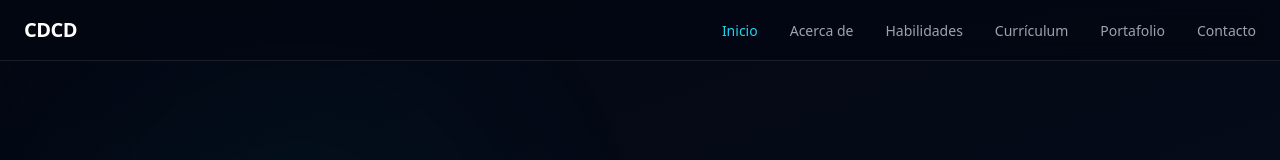
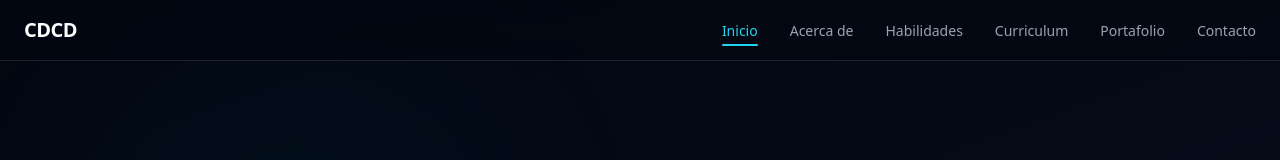
Before and after one commit to cchacon-2021560/Portafolio, a React (Vite) app in the folder frontend/: page / in a window 1280 px wide. Shown: the top 160 px of the page. Built offline with nearby package versions, Linux system fonts and the light colour scheme.

Commit message:
feat: agrega indicador animado y blur dinamico en la navbar

```diff
--- a/frontend/src/components/Navbar/Navbar.jsx
+++ b/frontend/src/components/Navbar/Navbar.jsx
@@ -6,7 +6,7 @@ const links = [
   { id: 'home', label: 'Inicio' },
   { id: 'about', label: 'Acerca de' },
   { id: 'skills', label: 'Habilidades' },
-  { id: 'resume', label: 'Currículum' },
+  { id: 'resume', label: 'Curriculum' },
   { id: 'portfolio', label: 'Portafolio' },
   { id: 'contact', label: 'Contacto' },
 ]
@@ -14,9 +14,11 @@ const links = [
 export default function Navbar() {
   const [active, setActive] = useState('home')
   const [open, setOpen] = useState(false)
+  const [scrolled, setScrolled] = useState(false)
 
   useEffect(() => {
     const onScroll = () => {
+      setScrolled(window.scrollY > 50)
       const sections = links.map(l => document.getElementById(l.id))
       const scrollY = window.scrollY + 100
       for (let i = sections.length - 1; i >= 0; i--) {
@@ -35,7 +37,11 @@ export default function Navbar() {
       initial={{ y: -80 }}
       animate={{ y: 0 }}
       transition={{ duration: 0.6 }}
-      className="fixed top-0 left-0 right-0 z-50 bg-gray-950/80 backdrop-blur-md border-b border-white/10"
+      className={`fixed top-0 left-0 right-0 z-50 border-b border-white/10 transition-all duration-300 ${
+        scrolled
+          ? 'bg-gray-950/90 backdrop-blur-xl shadow-lg shadow-black/20'
+          : 'bg-gray-950/60 backdrop-blur-md'
+      }`}
     >
       <div className="max-w-7xl mx-auto flex items-center justify-between px-6 py-4">
         <a href="#home" className="text-xl font-bold text-white tracking-tight">
@@ -44,7 +50,7 @@ export default function Navbar() {
 
         <ul className="hidden md:flex gap-8">
           {links.map(link => (
-            <li key={link.id}>
+            <li key={link.id} className="relative">
               <a
                 href={`#${link.id}`}
                 className={`text-sm transition-colors ${
@@ -53,6 +59,13 @@ export default function Navbar() {
               >
                 {link.label}
               </a>
+              {active === link.id && (
+                <motion.div
+                  layoutId="navbar-indicator"
+                  className="absolute -bottom-1 left-0 right-0 h-0.5 bg-cyan-400 rounded-full"
+                  transition={{ type: 'spring', stiffness: 300, damping: 30 }}
+                />
+              )}
             </li>
           ))}
         </ul>
```
